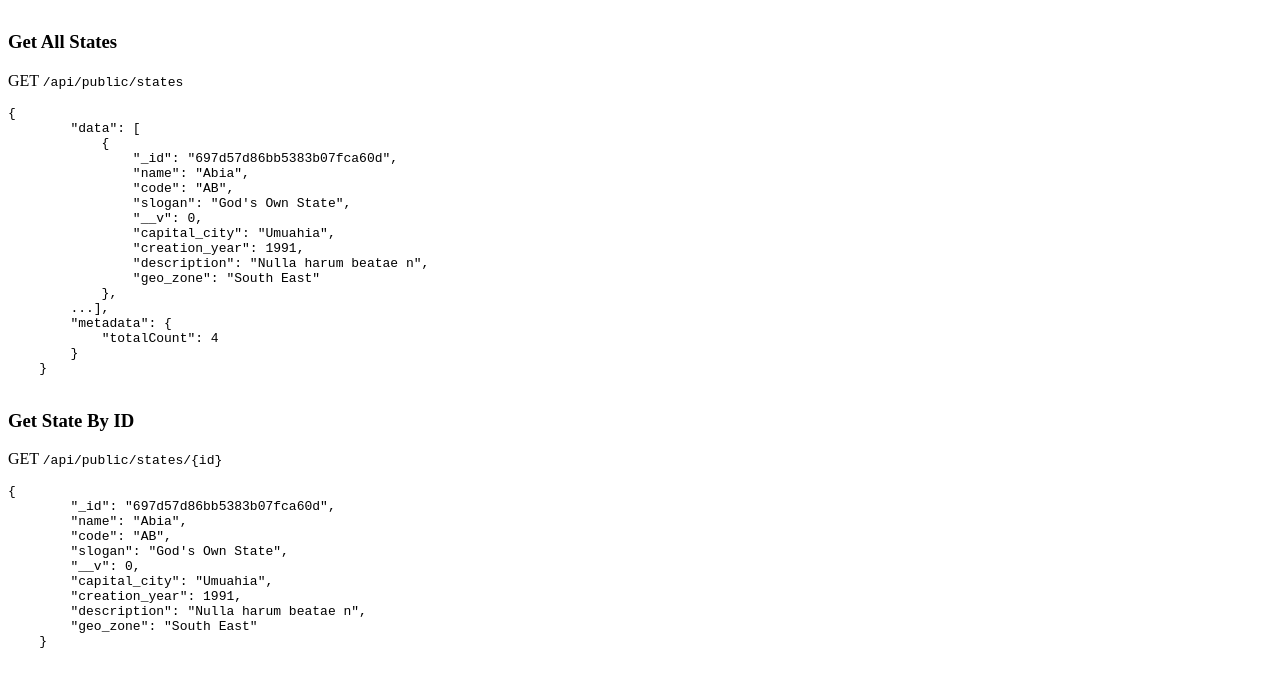
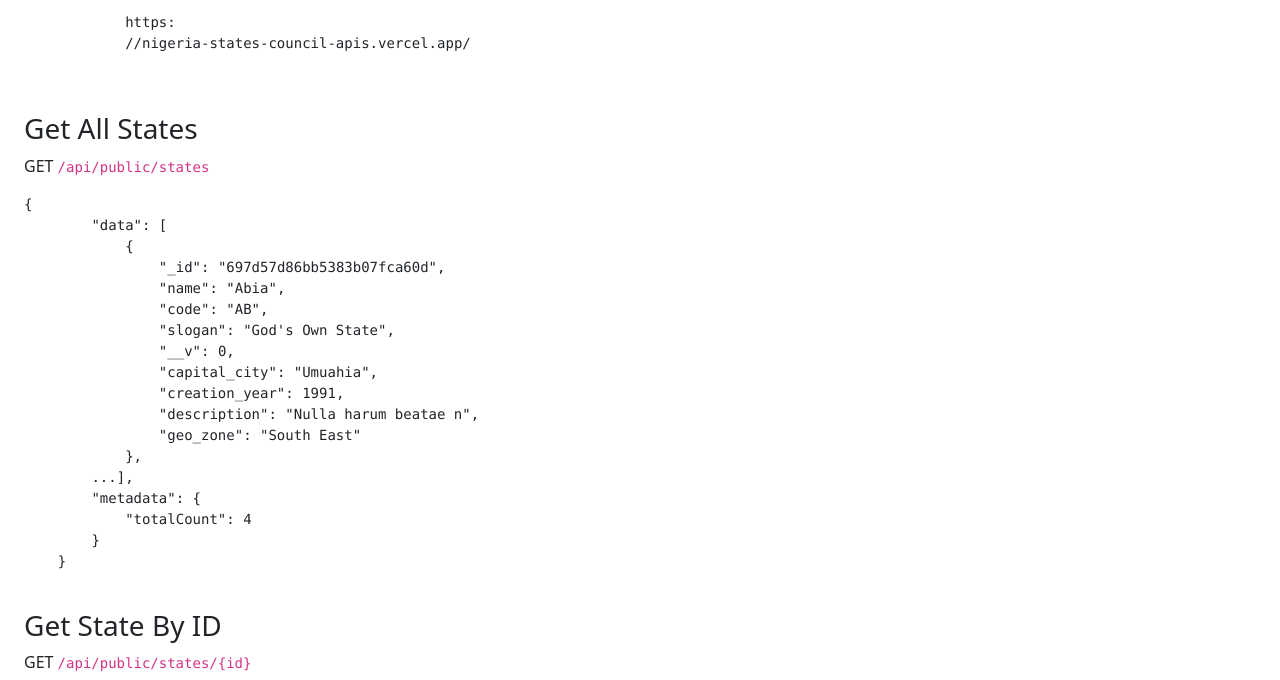
Before and after one commit to oxcode-dev/nigeria-states-council-apis, a website: page public/index.html in a window 1280 px wide. Shown: the part 306-986 px from the top of the page. Drawn offline with nearby package versions, Linux system fonts and the light colour scheme.

Commit message:
initial commit

```diff
--- a/public/index.html
+++ b/public/index.html
@@ -3,8 +3,9 @@
 <head>
     <title>My Node.js Page</title>
     <!-- <script src="https://cdn.jsdelivr.net/npm/@tailwindcss/browser@4"></script> -->
+     <link href="https://cdn.jsdelivr.net/npm/bootstrap@5.3.8/dist/css/bootstrap.min.css" rel="stylesheet" integrity="sha384-sRIl4kxILFvY47J16cr9ZwB07vP4J8+LH7qKQnuqkuIAvNWLzeN8tE5YBujZqJLB" crossorigin="anonymous">
 </head>
-<body>
+<body class="p-4">
     <h1 id="-nigeria-states-and-local-government-api-built-with-nodejs-expressjs-and-mongodb">🇳🇬 Nigeria States and Local Government API built with NodeJS, ExpressJS and MongoDB</h1>
     <p>
         A simple and fast REST API providing all <strong>Nigeria states, the Federal Capital Territory (FCT),
```
